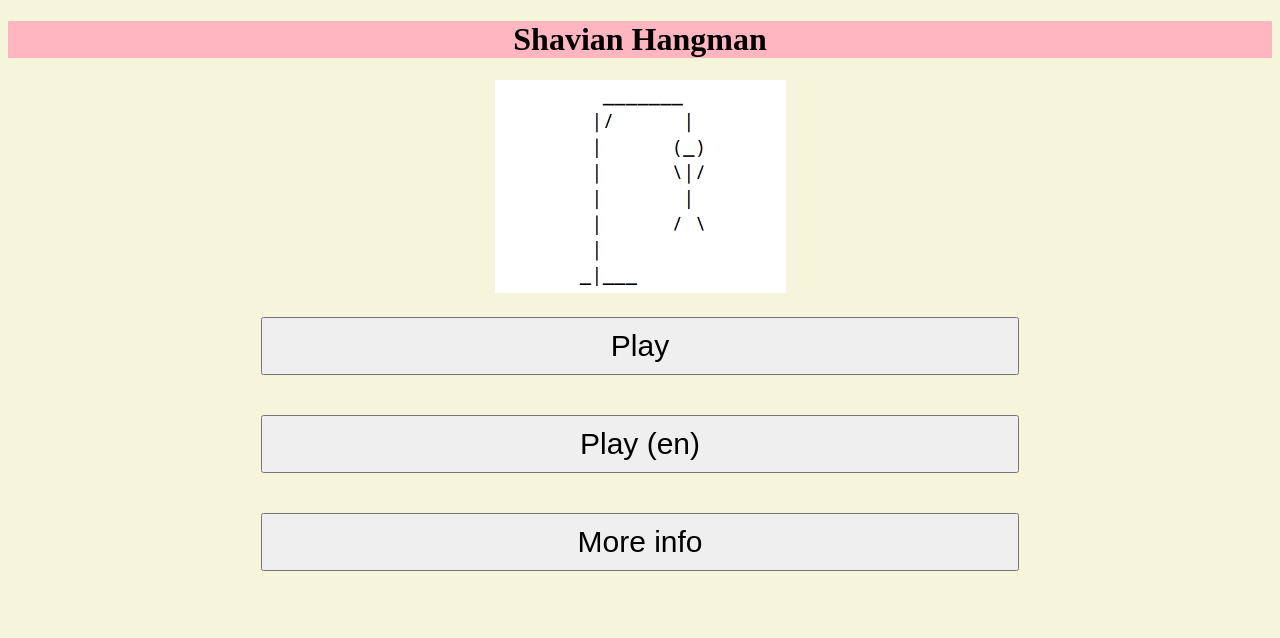
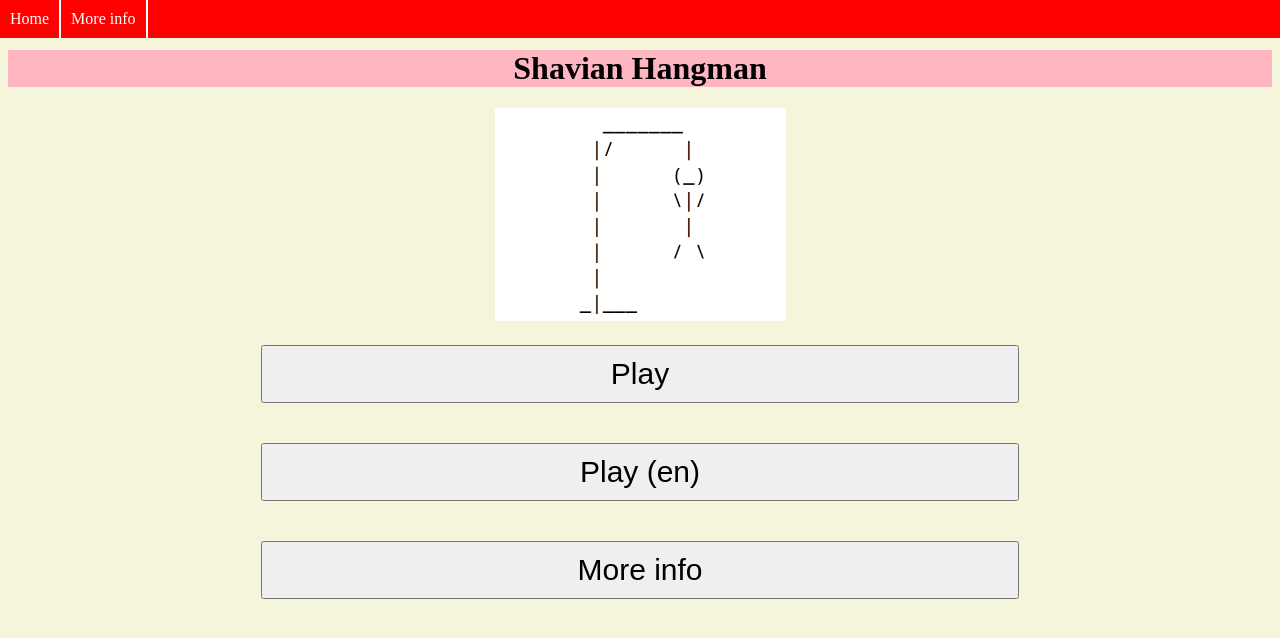
Before and after one commit to PhoenixVita/shavian-hangman, a Flask app: page / in a window 1280 px wide. Shown: the top 638 px of the page. Run offline with Flask 3, Linux system fonts and the light colour scheme.

Commit message:
added functional navigation bar

```diff
--- a/static/css/stylesheet.css
+++ b/static/css/stylesheet.css
@@ -1,6 +1,7 @@
 body {
     background-color: beige;
     text-align: center;
+    margin-top: 50px;
 }
 
 #title {
@@ -24,3 +25,32 @@ body {
 #masked {
     letter-spacing: 4px;
 }
+
+#navigationbar {
+    background-color:red;
+    position: fixed;
+    width: 100%;
+    top: 0;
+    left: 0;
+    text-align: left;
+
+ul {
+    display: inline-flex;
+    list-style-type: none;
+    margin: 0;
+    padding: 0;
+}
+
+li {
+    display: inline;
+    float: right;
+}
+
+li a {
+    display: block;
+    text-align: center;
+    padding: 10px;
+    border-right: 2px solid white;
+    text-decoration: none;
+    color: white;
+}
--- a/templates/layout.html
+++ b/templates/layout.html
@@ -8,6 +8,12 @@
 
 </head>
 <body>
+    <div id="navigationbar">
+        <ul>
+            <li><a href="{{ url_for('index')}}">Home</a></li>
+            <li><a href="https://www.shavian.info">More info</a></li>
+        </ul>
+    </div>
     {% block main %}
     {% endblock %}
     <script src="{{ url_for('static', filename='js/main.js') }}"></script>
```
